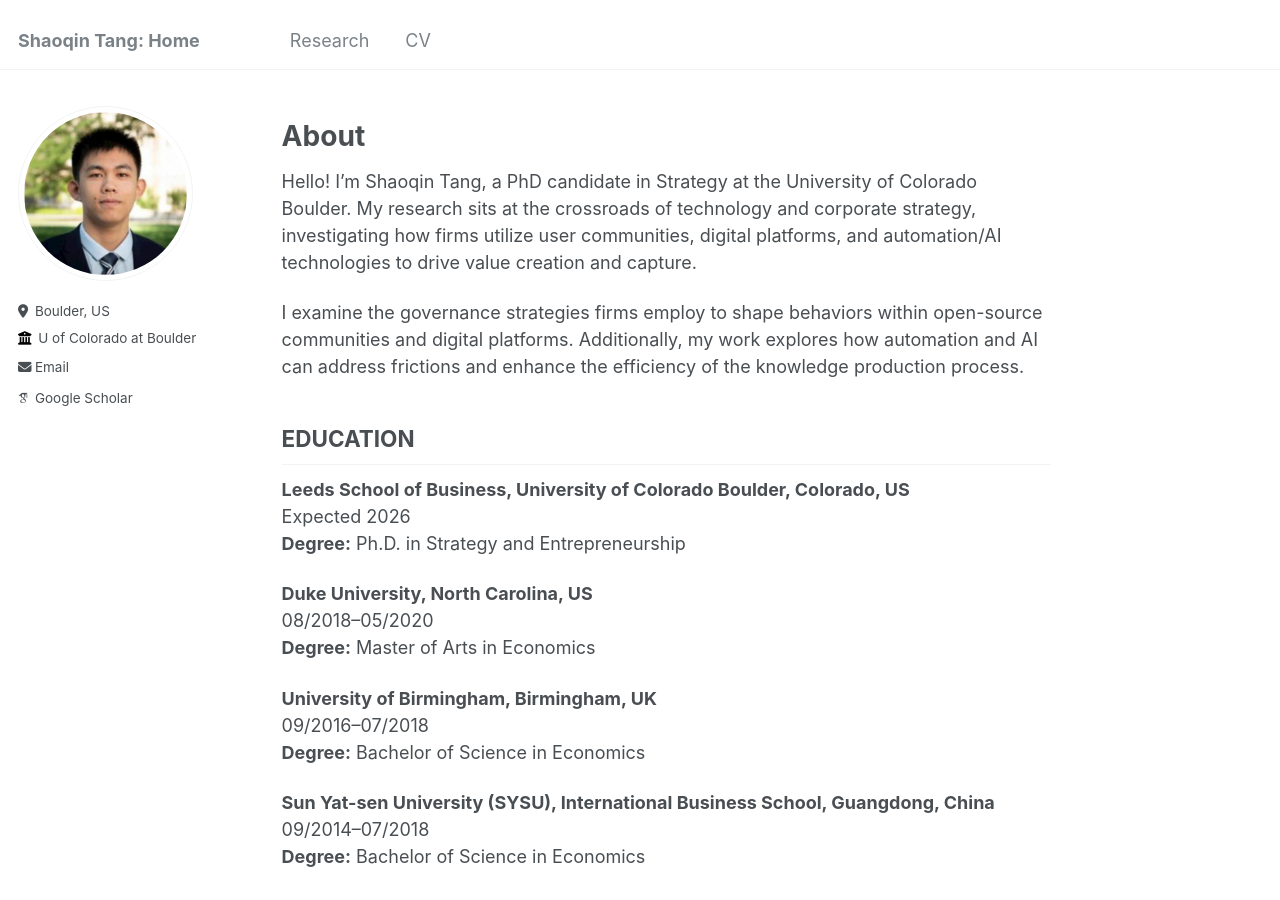
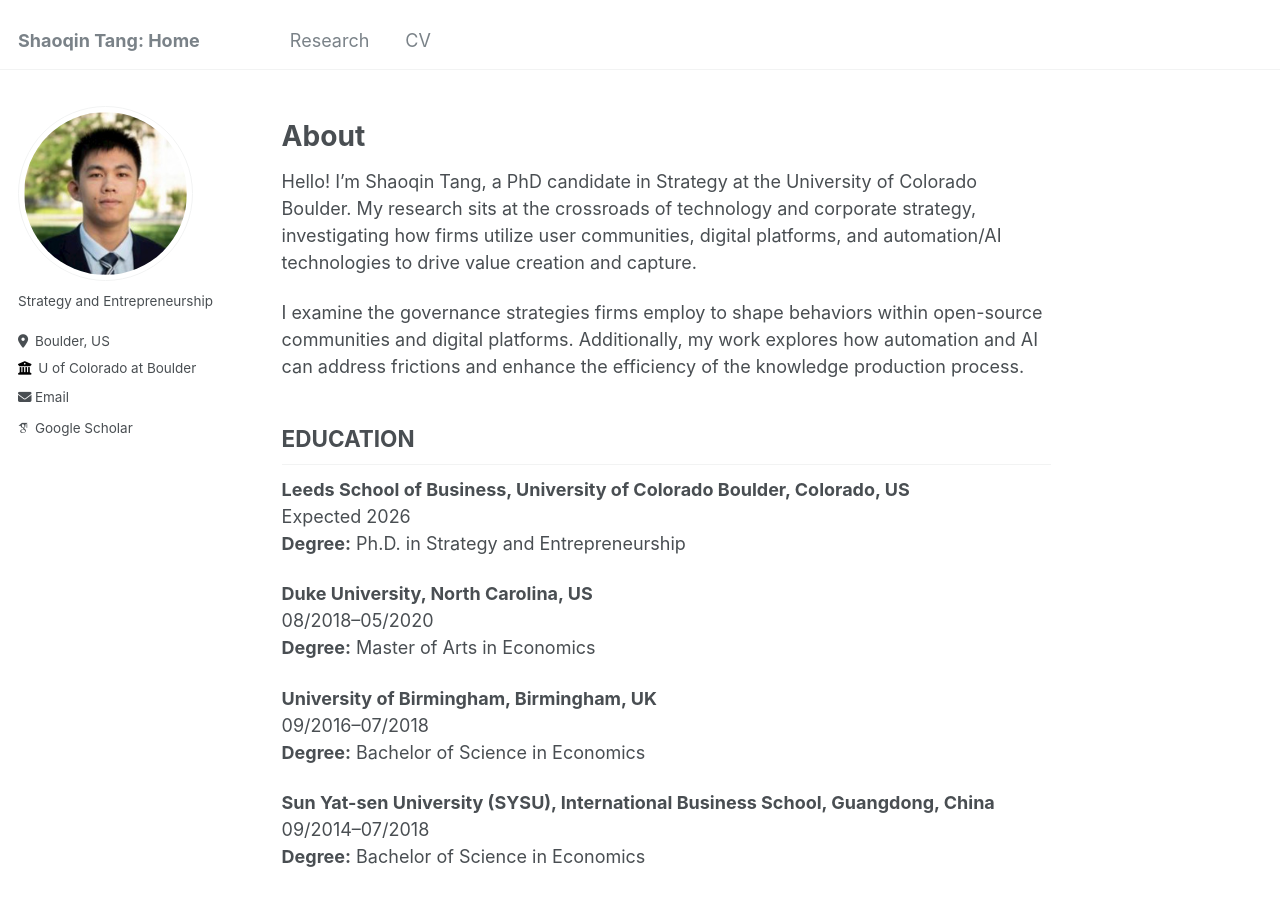
Before and after one commit to shaoqint/Shaoqint.github.io, a Jekyll site: the page built from _pages/about.md, in a window 1280 px wide and 900 px high. Built offline with Jekyll 4.4.1, drawn with Linux system fonts in a browser that asks for light colours; some web fonts are replaced.

Commit message:
Update _config.yml

```diff
--- a/_config.yml
+++ b/_config.yml
@@ -25,7 +25,7 @@ author:
   avatar           : "shaoqin_tang_selfie.jpg"
   #name             : "<center>Pan Chen</center>"
   pronouns         : # example: "she/her"
-  bio              : " "
+  bio              : "Strategy and Entrepreneurship"
   location         : "Boulder, US"
   employer         : "U of Colorado at Boulder"
   uri              : # URL
```
